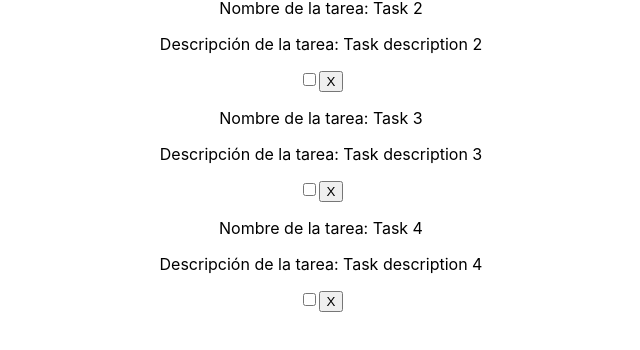
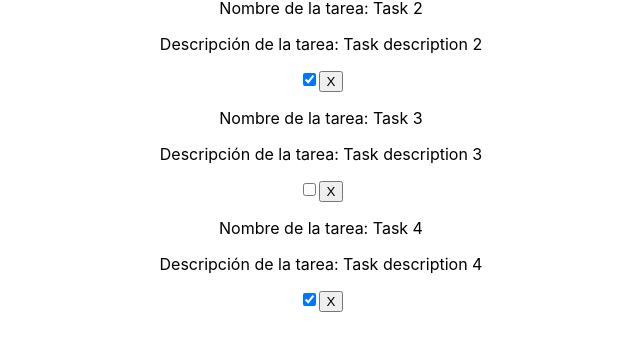
Before and after one commit to Giggs3244/curso-practico-principiante, a React (Create React App) app: page / in a window 1280 px wide. Shown: the part 212-562 px from the top of the page, without its empty margins (319-959 px from the left). Built offline with nearby package versions, Linux system fonts and the light colour scheme.

Commit message:
Se agrega la funcion para agregar tareas nuevas

```diff
--- a/src/App.js
+++ b/src/App.js
@@ -15,18 +15,45 @@ class App extends React.Component {
 
   }
 
+  addTarea = (tarea) => {
+    console.log(tarea);
+    tarea.id = this.state.tareas.length + 1;
+    console.log(tarea.id);
+    this.setState({
+      tareas: tareas.concat(tarea)
+    });
+    console.log(this.state.tareas);
+  }
+
   changeEstadoTarea = (id) => {
     console.log(id);
+    const changedEstadoTareas = this.state.tareas.map(tarea => {
+      if (tarea.id === id) {
+        tarea.done = !tarea.done
+      }
+      return tarea;
+    });
+    console.log(changedEstadoTareas);
+    this.setState({
+      tareas: changedEstadoTareas
+    });
+    console.log(this.state.tareas);
   }
 
   deleteTarea = (id) => {
     console.log(id);
+    const filterTareas = this.state.tareas.filter(tarea => tarea.id !== id);
+    console.log(filterTareas);
+    this.setState({
+      tareas: filterTareas
+    });
+    console.log(this.state.tareas);
   }
 
   render () {
     return (
       <div className="App">
-        <TaskForm></TaskForm>
+        <TaskForm addTarea={this.addTarea}></TaskForm>
         <Tasks tareas={this.state.tareas} changeEstadoTarea={this.changeEstadoTarea} deleteTarea={this.deleteTarea}></Tasks>
       </div>
     );
--- a/src/components/Task.js
+++ b/src/components/Task.js
@@ -9,7 +9,7 @@ export default class Task extends Component {
             <div className="tarea">
                 <p>Nombre de la tarea: {this.props.tarea.nombre}</p>
                 <p>Descripción de la tarea: {this.props.tarea.descripcion}</p>
-                <input type="checkbox" onChange={() => this.props.changeEstadoTarea(this.props.tarea.id)}></input>
+                <input type="checkbox" checked={this.props.tarea.done} onChange={() => this.props.changeEstadoTarea(this.props.tarea.id)}></input>
                 <button onClick={() => this.props.deleteTarea(this.props.tarea.id)}>X</button>
             </div>
         );
--- a/src/components/TaskForm.js
+++ b/src/components/TaskForm.js
@@ -1,4 +1,5 @@
 import React, { Component } from 'react';
+import PropTypes from 'prop-types';
 
 export default class TaskForm extends Component {
 
@@ -6,12 +7,21 @@ export default class TaskForm extends Component {
         super(props);
         this.state = {
             nombre: '',
-            descripcion: ''
+            descripcion: '',
+            done: false,
+            id: 0
         }
     }
 
     handleSubmit = (event) => {
         event.preventDefault();
+        const tarea = {
+            nombre: this.state.nombre,
+            descripcion: this.state.descripcion,
+            done: this.state.done,
+            id: this.state.id
+        };
+        this.props.addTarea(tarea);
     }
 
     handleChange = (event) => {
@@ -44,3 +54,7 @@ export default class TaskForm extends Component {
     }
 
 }
+
+TaskForm.propTypes = {
+    addTarea: PropTypes.func.isRequired
+};
--- a/src/components/Tasks.js
+++ b/src/components/Tasks.js
@@ -5,6 +5,7 @@ import Task from './Task';
 export default class Tasks extends Component {
 
     render() {
+        console.log(this.props.tareas);
         return this.props.tareas.map((v, i) => <Task key={v.id} tarea={v} changeEstadoTarea={this.props.changeEstadoTarea} deleteTarea={this.props.deleteTarea}></Task>);
     }
 
```
